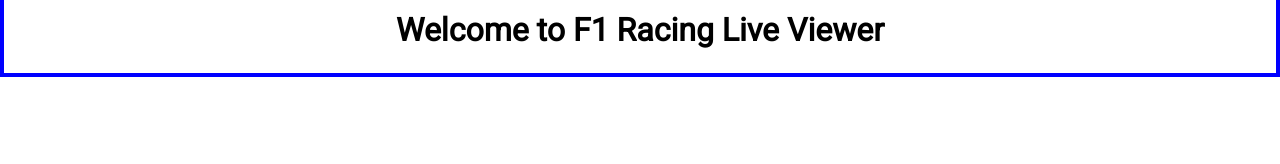
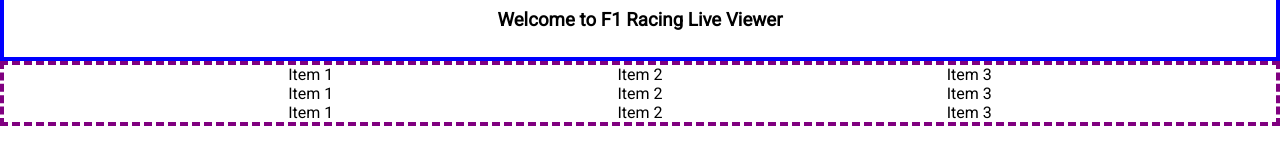
Before and after one commit to alexvirdee/f1-racing-live, a Gatsby site: page / in a window 1280 px wide. Shown: the part 82-246 px from the top of the page. Built offline with nearby package versions, Linux system fonts and the light colour scheme; Gatsby itself is replaced by a stand-in of ours.

Commit message:
Initial content display area

```diff
--- a/src/pages/index.js
+++ b/src/pages/index.js
@@ -9,6 +9,23 @@ const Home = () => {
       <Hero>
         <Heading>Welcome to F1 Racing Live Viewer</Heading>
       </Hero>
+      <Main>
+        <RaceContent>
+          <div>Item 1</div>
+          <div>Item 2</div>
+          <div>Item 3</div>
+        </RaceContent>
+        <RaceContent>
+          <div>Item 1</div>
+          <div>Item 2</div>
+          <div>Item 3</div>
+        </RaceContent>
+        <RaceContent>
+          <div>Item 1</div>
+          <div>Item 2</div>
+          <div>Item 3</div>
+        </RaceContent>
+      </Main>
     </>
   )
 }
@@ -19,8 +36,20 @@ const Hero = styled.div`
   border: 4px solid blue;
 `
 
-const Heading = styled.h1`
-  padding-bottom: 2px;
+const Heading = styled.h3`
+  padding-bottom: 8px;
+`
+
+const Main = styled.div`
+  display: flex;
+  flex-direction: column;
+  border: 4px dashed purple;
+`
+
+const RaceContent = styled.div`
+  display: flex;
+  justify-content: space-evenly;
+  flex-direction: row;
 `
 
 export default Home
```
